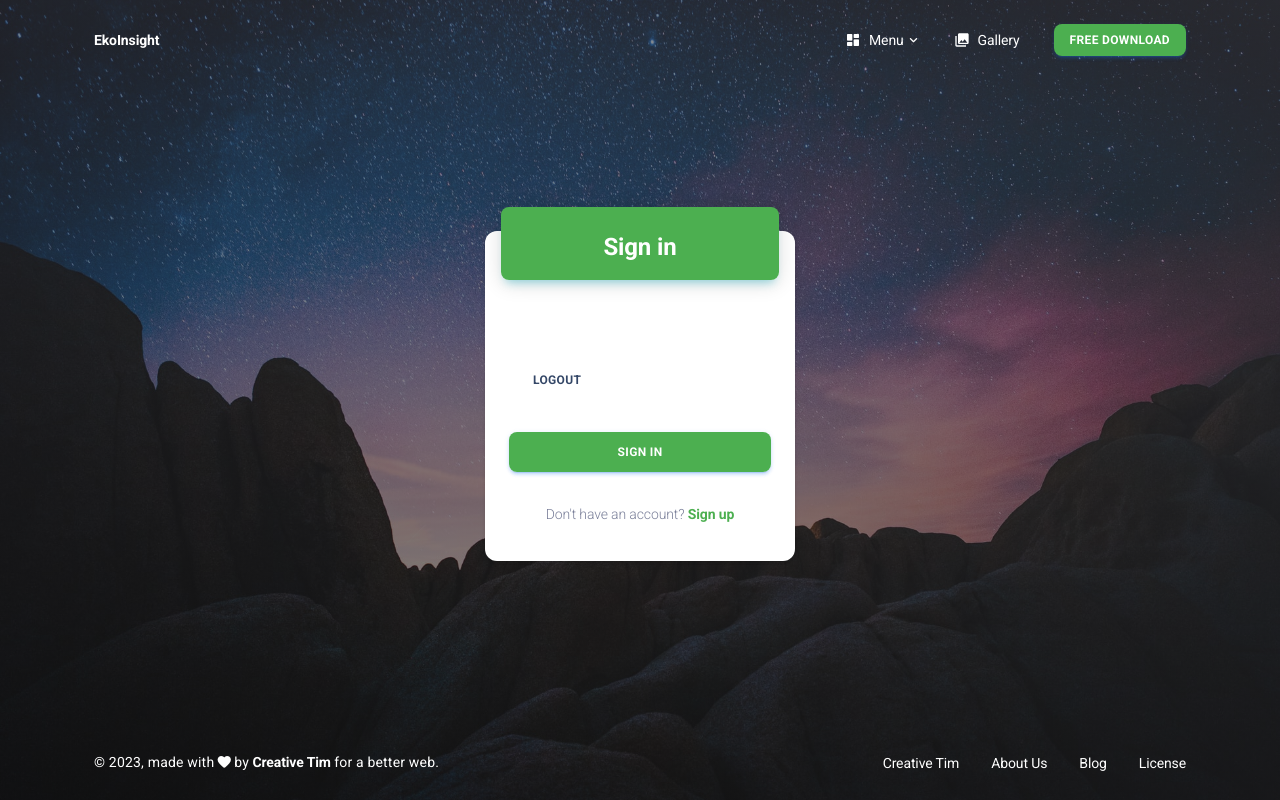
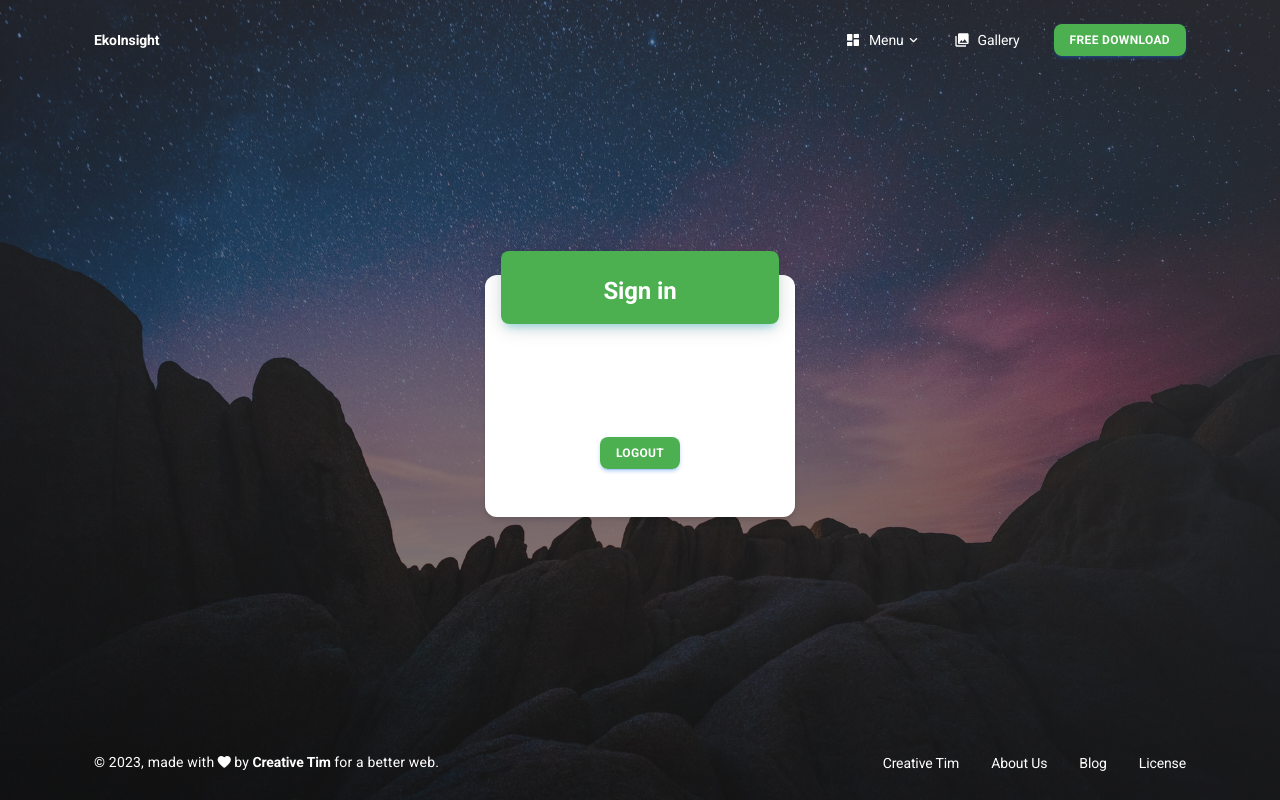
Before and after one commit to horiasandu1/ekoinsight, a React (Create React App) app in the folder ekoinsight_frontend/: page /pages/authentication/sign-in in a window 1280 px wide. Built offline with nearby package versions, Linux system fonts and the light colour scheme.

Commit message:
new client -id, working on user landing page

```diff
--- a/ekoinsight_frontend/src/App.js
+++ b/ekoinsight_frontend/src/App.js
@@ -54,7 +54,7 @@ export default function App() {
     });
 
   return (
-    <GoogleOAuthProvider clientId="322046876890-rmv68tp2jh1ia7um7ija4iqbsds12k7j.apps.googleusercontent.com">
+    <GoogleOAuthProvider clientId="322046876890-so92apiaa9lmnt968dj80o1hkgqopiqp.apps.googleusercontent.com">
       <ThemeProvider theme={theme}>
         <CssBaseline />
         <Routes>
--- a/ekoinsight_frontend/src/pages/Home/index.js
+++ b/ekoinsight_frontend/src/pages/Home/index.js
@@ -72,7 +72,6 @@ function Home() {
             >
               <MKTypography
                 variant="h1"
-                color="black"
                 textAlign="center"
                 sx={({ breakpoints, typography: { size } }) => ({
                   [breakpoints.down("md")]: {
@@ -84,8 +83,7 @@ function Home() {
               </MKTypography>
               <MKTypography
                 variant="body1"
-                color="black"
-                fontweight="bold"
+                fontWeight="bold"
                 textAlign="center"
                 px={{ xs: 6, lg: 12 }}
                 mt={1}
--- a/ekoinsight_frontend/src/pages/Home/sections/Information.js
+++ b/ekoinsight_frontend/src/pages/Home/sections/Information.js
@@ -52,6 +52,7 @@ function Information() {
               <RotatingCardBack
                 image={bgBack}
                 title="Upvote the best ideas"
+                description="Reward creativity !"
                 action={{
                   type: "internal",
                   route: "/sections/page-sections/page-headers",
--- a/ekoinsight_frontend/src/pages/LandingPages/SignIn/index.js
+++ b/ekoinsight_frontend/src/pages/LandingPages/SignIn/index.js
@@ -16,7 +16,7 @@ Coded by www.creative-tim.com
 import { useState } from "react";
 
 // react-router-dom components
-import { Link, useNavigate } from "react-router-dom";
+import { useNavigate } from "react-router-dom";
 
 // @mui material components
 import Card from "@mui/material/Card";
@@ -51,6 +51,7 @@ function SignInBasic() {
   const handleSuccessLogin = (resp) => {
     setGoogleUser(resp);
     console.log("Login successful !");
+    console.log(resp);
     navigate("/landing", {state: JSON.stringify(resp)});
   };
 
@@ -120,26 +121,12 @@ function SignInBasic() {
                     onSuccess={handleSuccessLogin}
                     onError={handleErrorLogin}
                   />
-                  <MKButton onClick={handleLogout}>Logout</MKButton>
-                  <MKBox mt={4} mb={1}>
-                    <MKButton variant="gradient" color="info" fullWidth>
-                      sign in
+                  <MKBox textAlign="center" mt={4} mb={1}>
+                    <MKButton onClick={handleLogout} size="small" variant="gradient" color="info">
+                      Logout
                     </MKButton>
                   </MKBox>
                   <MKBox mt={3} mb={1} textAlign="center">
-                    <MKTypography variant="button" color="text">
-                      Don&apos;t have an account?{" "}
-                      <MKTypography
-                        component={Link}
-                        to="/authentication/sign-up/cover"
-                        variant="button"
-                        color="info"
-                        fontWeight="medium"
-                        textGradient
-                      >
-                        Sign up
-                      </MKTypography>
-                    </MKTypography>
                   </MKBox>
                 </MKBox>
               </MKBox>
--- a/ekoinsight_frontend/src/routes.js
+++ b/ekoinsight_frontend/src/routes.js
@@ -45,6 +45,7 @@ import CollectionsIcon from "@mui/icons-material/Collections";
 // Pages
 import ContactUs from "layouts/pages/landing-pages/contact-us";
 import SignIn from "layouts/pages/authentication/sign-in";
+import UserHome from "pages/LandingPages/UserHome";
 
 const routes = [
   {
@@ -71,6 +72,11 @@ const routes = [
             route: "/pages/authentication/sign-in",
             component: <SignIn />,
           },
+          {
+            name: "My Home",
+            route: "/pages/landing-pages/user-home",
+            component: <UserHome />,
+          },
         ],
       },
     ],
```
Also changed, not shown: ekoinsight_frontend/src/pages/LandingPages/UserHome/index.js (renamed from ekoinsight_frontend/src/pages/LandingPages/Author/index.js, +7 -7 lines), ekoinsight_frontend/src/pages/LandingPages/UserHome/sections/Contact.js (renamed from ekoinsight_frontend/src/pages/LandingPages/Author/sections/Contact.js), ekoinsight_frontend/src/pages/LandingPages/UserHome/sections/Footer.js (renamed from ekoinsight_frontend/src/pages/LandingPages/Author/sections/Footer.js), ekoinsight_frontend/src/pages/LandingPages/UserHome/sections/Posts.js (renamed from ekoinsight_frontend/src/pages/LandingPages/Author/sections/Posts.js), ekoinsight_frontend/src/pages/LandingPages/UserHome/sections/Profile.js (renamed from ekoinsight_frontend/src/pages/LandingPages/Author/sections/Profile.js).
